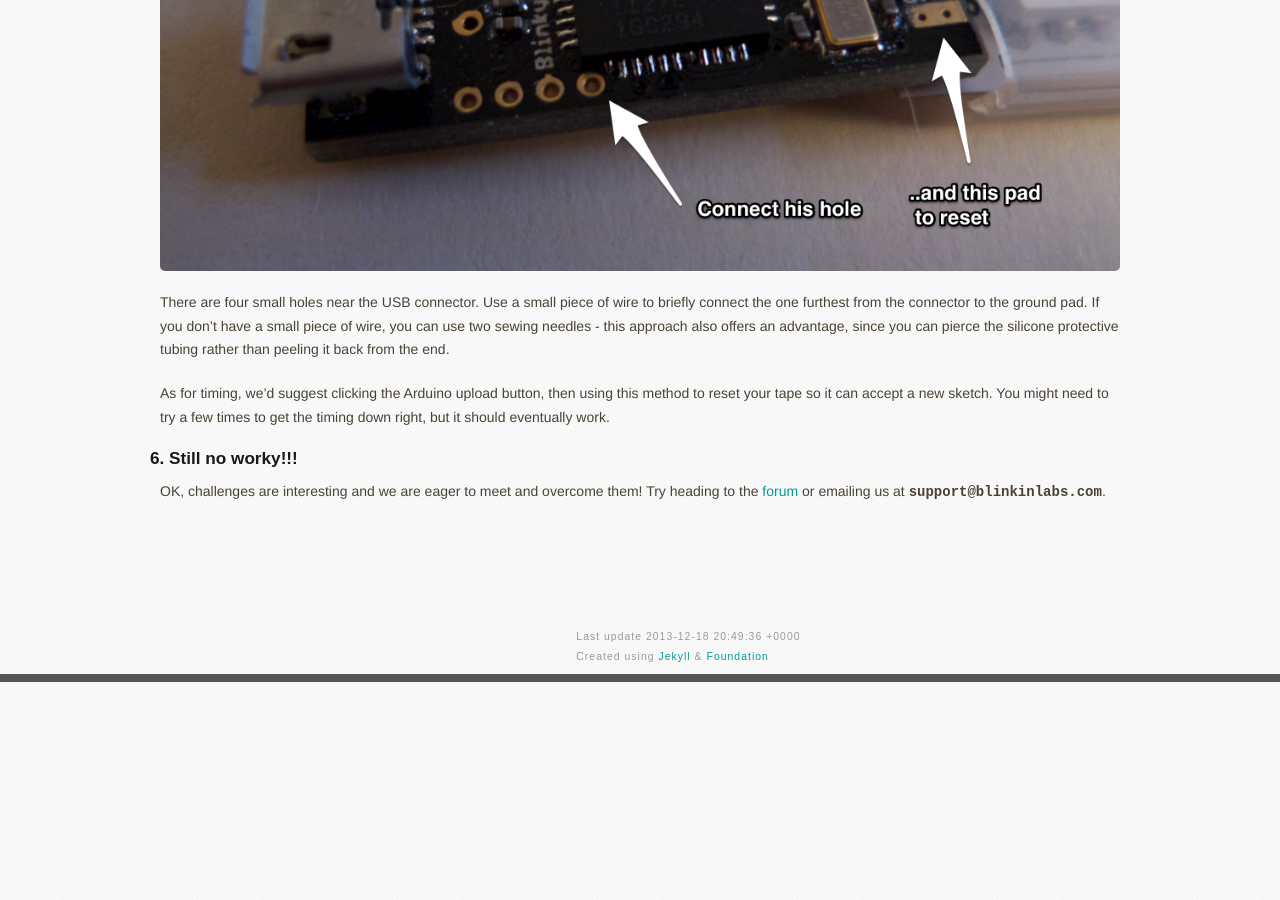
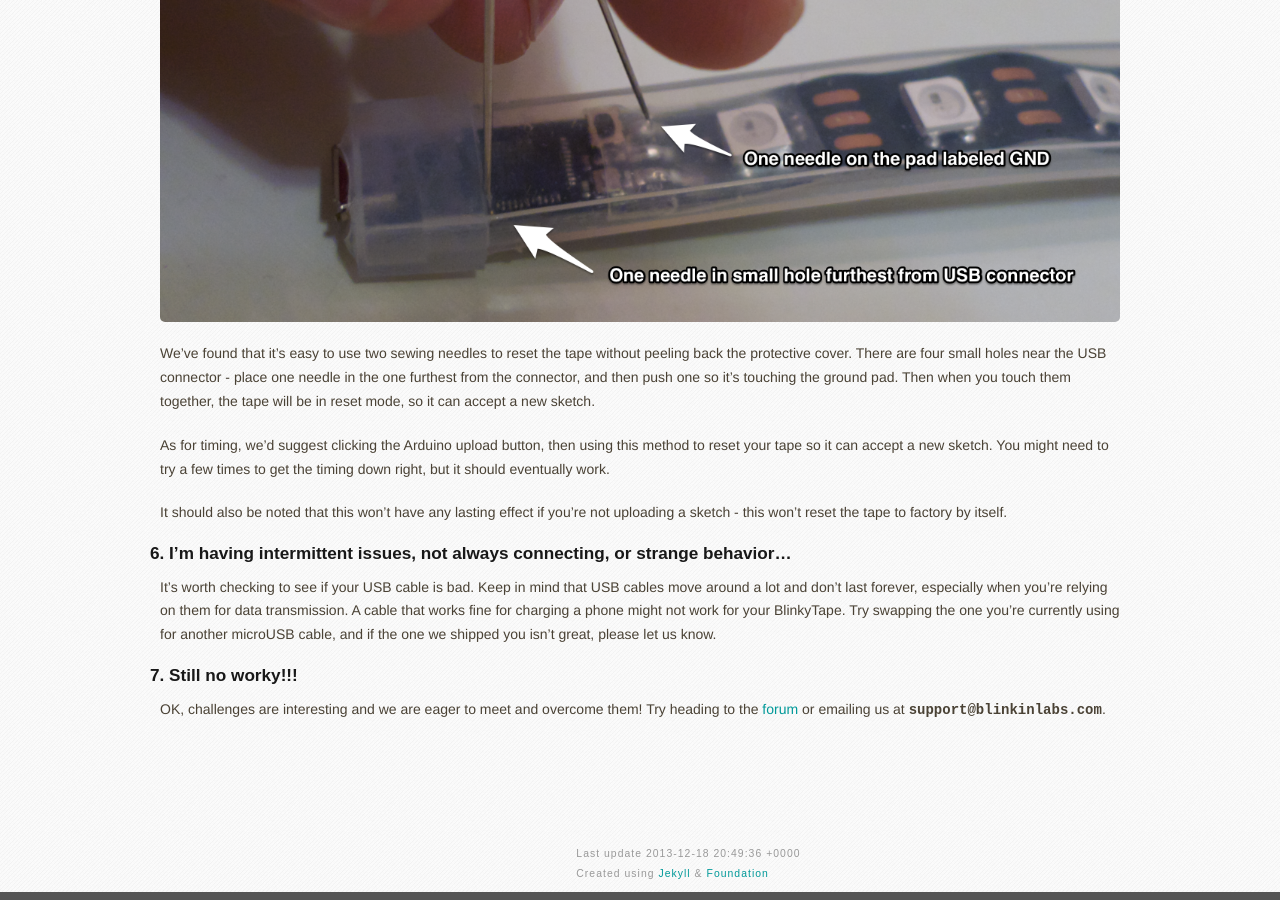
Before and after one commit to jravetch/blinkinlabs.github.io, a Jekyll site: the page built from blinkytape/docs/_posts/2013-12-05-troubleshooting.md, in a window 1280 px wide and 900 px high, scrolled down 1504 px. Built offline with Jekyll 4.4.1, drawn with Linux system fonts in a browser that asks for light colours; Markdown is read by kramdown in place of the engine named in the settings; before the commit the page ends 2186 px from its top, so only the background shows below that; some of the changed text lies outside the part shown.

Commit message:
Updated troubleshooting page.

```diff
--- a/blinkytape/docs/_posts/2013-12-05-troubleshooting.md
+++ b/blinkytape/docs/_posts/2013-12-05-troubleshooting.md
@@ -25,8 +25,6 @@ Sorry about that! Once again with the Windows drivers. Processing 2 and later ca
 
 However, all is not lost. It may be possible to fix this by installing a newer driver. Check with your graphics chip/card manufacturer and install their latest. For example, we were able to resolve this by updating the drivers for a computer with Intel HD 3000 graphics.
 
-We're also working on a new version of DiscoParty that doesn't require OpenGL - it can now be found in the examples/experimental section of our Processing package, [here](https://github.com/Blinkinlabs/BlinkyTape_Processing/tree/master/examples/experimental/DiscoParty_Burst).
-
 ## I just made a custom Arduino program and uploaded it to my BlinkyTape! But...it doesn't seem to be doing anything.
 Uh oh. It's possible to create Arduino sketches that will compile just fine, but will then crash when it tries to run on your BlinkyTape. There are a few reasons for this: using too much memory, asking for something from a memory location that's not defined, dividing by zero...that sort of thing. Some of these will put your Arduino in a state where it doesn't want to accept another sketch.
 
@@ -34,9 +32,14 @@ However, there is a way to force your BlinkyTape to reset, so you can reprogram
 
 ![BlinkyTape Reset points](/images/blinkytape/big/bt_reset.png)
 
-There are four small holes near the USB connector. Use a small piece of wire to briefly connect the one furthest from the connector to the ground pad. If you don't have a small piece of wire, you can use two sewing needles - this approach also offers an advantage, since you can pierce the silicone protective tubing rather than peeling it back from the end.
+We've found that it's easy to use two sewing needles to reset the tape without peeling back the protective cover. There are four small holes near the USB connector - place one needle in the one furthest from the connector, and then push one so it's touching the ground pad.  Then when you touch them together, the tape will be in reset mode, so it can accept a new sketch.
 
 As for timing, we'd suggest clicking the Arduino upload button, then using this method to reset your tape so it can accept a new sketch. You might need to try a few times to get the timing down right, but it should eventually work.
 
+It should also be noted that this won't have any lasting effect if you're not uploading a sketch - this won't reset the tape to factory by itself.
+
+## I'm having intermittent issues, not always connecting, or strange behavior...
+It's worth checking to see if your USB cable is bad.  Keep in mind that USB cables move around a lot and don't last forever, especially when you're relying on them for data transmission.  A cable that works fine for charging a phone might not work for your BlinkyTape.  Try swapping the one you're currently using for another microUSB cable, and if the one we shipped you isn't great, please let us know.
+
 ## Still no worky!!!
 OK, challenges are interesting and we are eager to meet and overcome them!  Try heading to the [forum](/forums) or emailing us at `support@blinkinlabs.com`.
```
Also changed, not shown: images/blinkytape/big/bt_reset.png.
